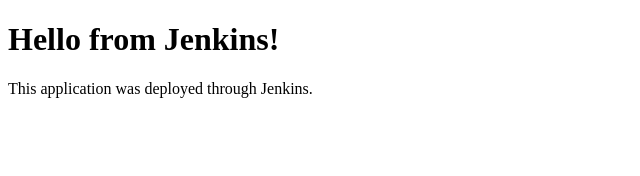
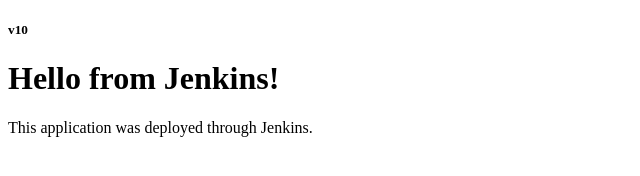
Before and after one commit to Giri0135792468/jenkins-deployment-project, a plain HTML site: page app/index.html in a window 1280 px wide. Shown: the whole page, without its empty margins (0-640 px from the left). Drawn offline with Linux system fonts and the light colour scheme.

Commit message:
rollback-1

```diff
--- a/app/index.html
+++ b/app/index.html
@@ -4,6 +4,7 @@
     <title>Jenkins Deployment</title>
 </head>
 <body>
+   <h5>v10</h5>
     <h1>Hello from Jenkins!</h1>
     <p>This application was deployed through Jenkins.</p>
 </body>
```
Also changed, not shown: 2 other files.
